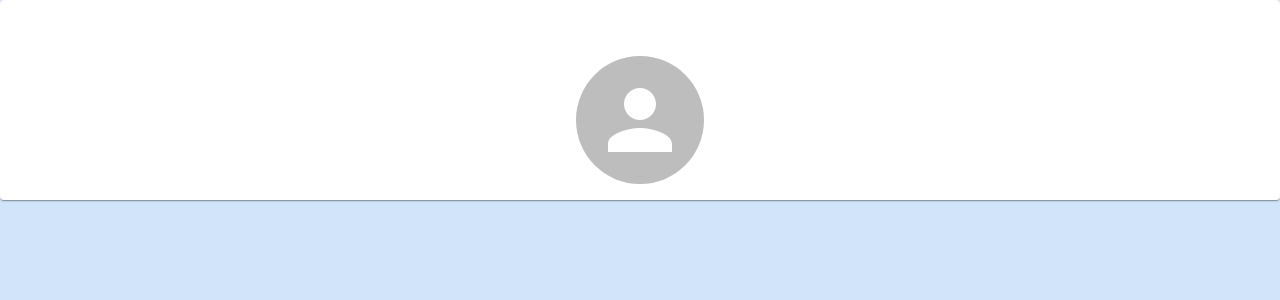
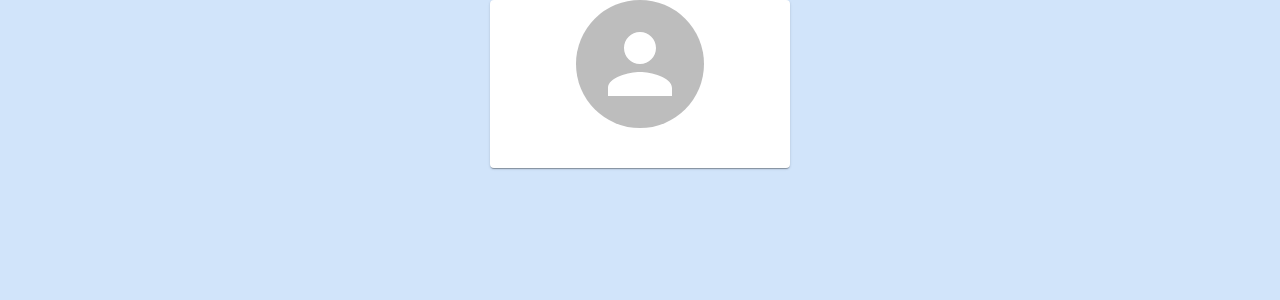
Before and after one commit to BU-Spark/pitne-voter-app, a Next.js app in the folder client/: page /ballotInfo/peopleCard in a window 1280 px wide. Shown: the top 300 px of the page. Built offline with nearby package versions, Linux system fonts and the light colour scheme.

Commit message:
Fixed them so that they are in a portrait manner

```diff
--- a/client/src/pages/ballotInfo/peopleCard.tsx
+++ b/client/src/pages/ballotInfo/peopleCard.tsx
@@ -25,10 +25,12 @@ const PeopleCard = ({ name, affliation, picture, link }: Props) => {
     }
 
     return (
-        <Card onClick={() => handleClick(link)}>
-            <CardActionArea className='grid grid-cols-2 grid-flow-row '>
-
-                <CardContent>
+        <Card onClick={() => handleClick(link)} sx={{ maxWidth: 300, margin: 'auto' }}>
+            <CardActionArea className='flex flex-col items-center p-4'>
+            <Stack direction="column" spacing={2} className='flex justify-center items-center'>
+                    <Avatar alt={name} src={picture} sx={{ width: 128, height: 128 }} />
+                </Stack>
+                <CardContent className='text-center'>
                     <Typography gutterBottom variant="h5" component="div">
                         {name}
                     </Typography>
@@ -36,13 +38,6 @@ const PeopleCard = ({ name, affliation, picture, link }: Props) => {
                         {affliation}
                     </Typography>
                 </CardContent>
-
-
-                <Stack direction="row" spacing={2} className='flex justify-center items-center p-4'>
-                    <Avatar alt={name} src={picture} sx={{ width: 128, height: 128 }} />
-                </Stack>
-
-
             </CardActionArea>
         </Card>
     );
```
